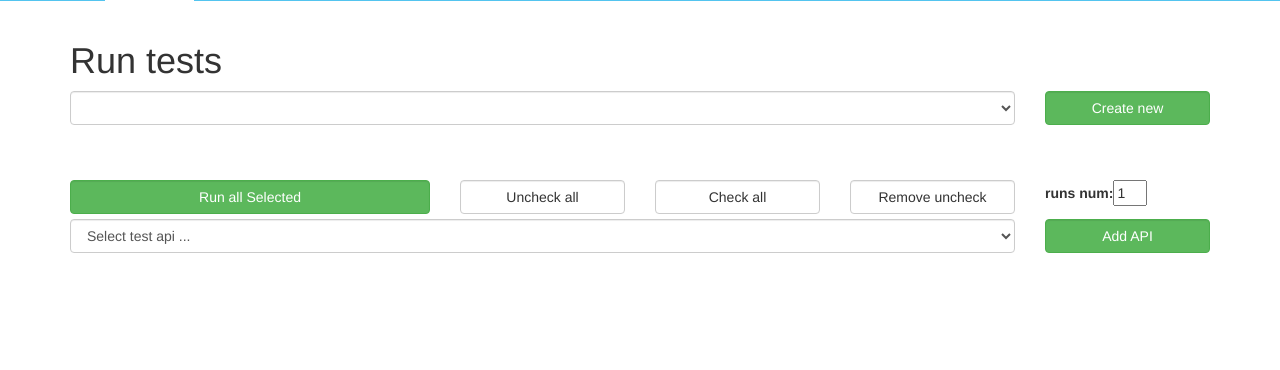
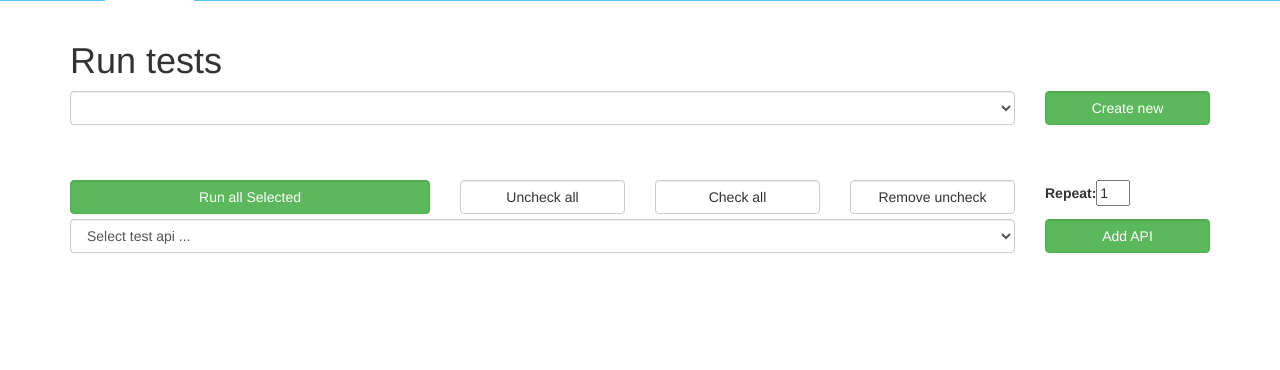
Before and after one commit to OpenBankProject/API-Tester, a Django app: template apitester/runtests/templates/runtests/index.html in a window 1280 px wide. Shown: the part 49-419 px from the top of the page. Run offline with Django 3.2, Linux system fonts and the light colour scheme; the template is opened without the code that fills it, so the values that code supplies are empty; parts of the project's set-up code (start-up, migrations or seed data) failed here and were passed over; some libraries are stand-ins or nearby versions.

```diff
--- a/apitester/runtests/templates/runtests/index.html
+++ b/apitester/runtests/templates/runtests/index.html
@@ -133,7 +133,7 @@
 				<button class="btn btn-default form-control" id="removeUncheck" />Remove uncheck</button>
 			</div>
 			<div class="col-xs-2">
-				<label>runs num: </label><input type="text" id="numRun" size="1" value=1 />
+				<label>Repeat: </label><input type="text" id="numRun" size="1" value=1 />
 			</div>
 		</div>
 
```
